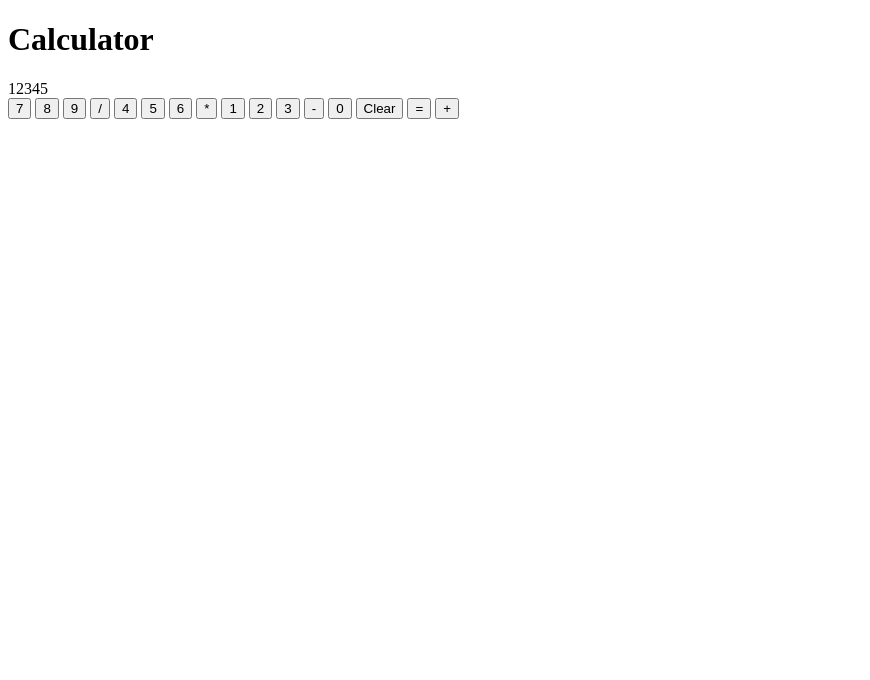
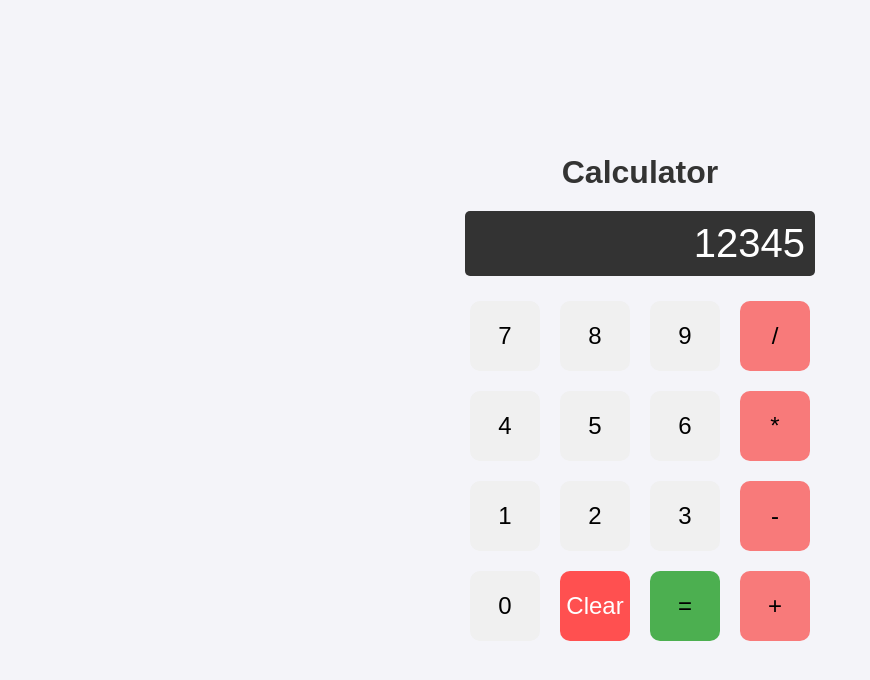
Before and after one commit to raysu929/calculator-app, a plain HTML site: page index.html in a window 1280 px wide. Shown: the whole page, without its empty margins (0-870 px from the left). Drawn offline with Linux system fonts and the light colour scheme.

Commit message:
Style: Improve layout and design for calculator, move display above buttons, and add visual enhancements

```diff
--- a/index.html
+++ b/index.html
@@ -8,7 +8,7 @@
 </head>
 <body>
 <h1>Calculator</h1>
-
+<div class="Calculator">
 <div id="display">12345</div>
 
     <div class="buttons">
@@ -32,7 +32,7 @@
         <button id="equals">=</button>
         <button class="operator">+</button>
     </div>
-
+</div>
   <script src="script.js"></script>
 </body>
 </html>
--- a/styles.css
+++ b/styles.css
@@ -0,0 +1,90 @@
+* {
+    margin: 0;
+    padding: 0;
+    box-sizing: border-box;
+}
+
+body {
+    font-family: 'Arial', sans-serif;
+    display: flex;
+    flex-direction: column;
+    justify-content: center;
+    align-items: center;
+    height: 100vh;
+    background-color: #f4f4f9;
+}
+
+h1 {
+    font-size: 2em;
+    color: #333;
+    margin-bottom: 20px;
+}
+
+.calculator {
+    width: 320px;
+    background-color: #fff;
+    padding: 20px;
+    border-radius: 10px;
+    box-shadow: 0 4px 10px rgb(0, 0, 0, 0.1);
+}
+
+#display {
+    background-color: #333;
+    color: #fff;
+    font-size: 2.5em;
+    text-align: right;
+    padding: 10px;
+    border-radius: 5px;
+    margin-bottom: 20px;
+}
+
+button {
+    width: 70px;
+    height: 70px;
+    font-size: 1.5em;
+    border: none;
+    border-radius: 10px;
+    margin: 5px;
+    background-color: #f0f0f0;
+    cursor: pointer;
+    transition: background-color 0.3s, transform 0.2s ease-in-out;
+}
+
+button:hover {
+    background-color: #ddd;
+}
+
+button:active {
+    transform: scale(0.95);
+}
+
+button.operator {
+    background-color: #f87a7a;
+}
+
+button.operator:hover {
+    background-color: #f25757;
+}
+
+button#clear {
+    background-color: #ff5050;
+    color: white;
+}
+
+button#clear:hover {
+    background-color: #ff3333;
+}
+
+button#equals {
+    background-color: #4caf50;
+}
+
+button#equals:hover {
+    background-color: #45a049;
+}
+
+.buttons {
+    display: grid;
+    grid-template-columns: repeat(4, 1fr);
+    gap: 10px
+}
```
